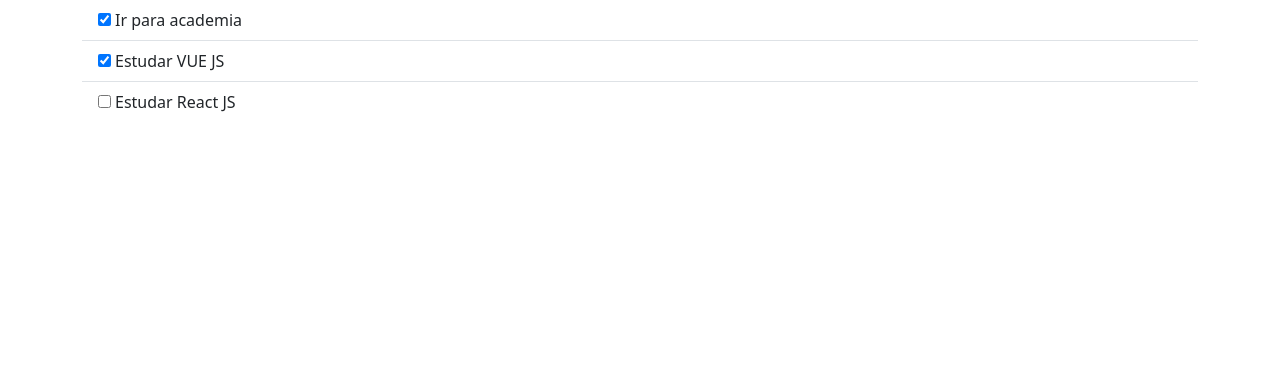
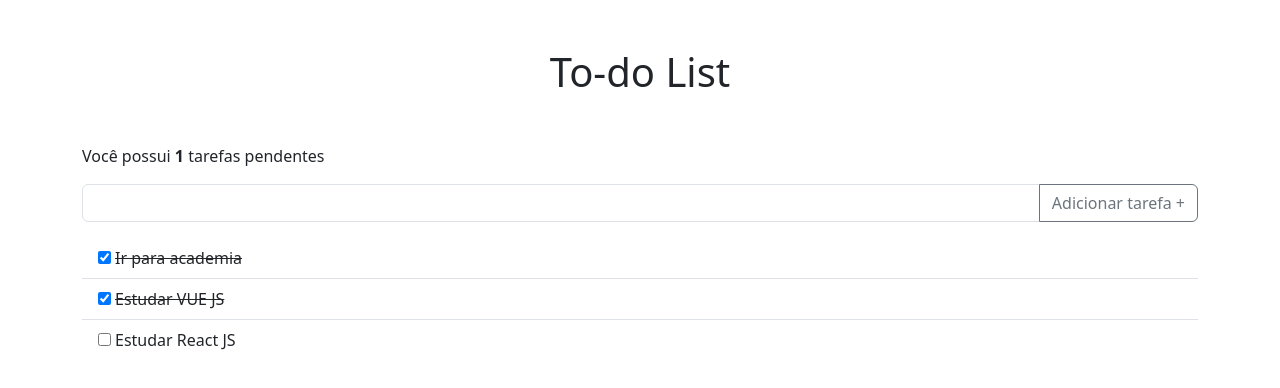
Before and after one commit to gabriel-hsb/vue-todo-list, a Vue app: page / in a window 1280 px wide. Shown: the top 388 px of the page. Built offline with nearby package versions, Linux system fonts and the light colour scheme.

Commit message:
feat mostra total tarefas pendentes e pode finalizar tarefa usando check

```diff
--- a/index.html
+++ b/index.html
@@ -1,10 +1,10 @@
 <!DOCTYPE html>
-<html lang="en">
+<html lang="pt-br">
   <head>
     <meta charset="UTF-8" />
     <link rel="icon" href="/favicon.ico" />
     <meta name="viewport" content="width=device-width, initial-scale=1.0" />
-    <title>Vite App</title>
+    <title>To-do List</title>
   </head>
   <body>
     <div id="app"></div>
--- a/src/App.vue
+++ b/src/App.vue
@@ -5,41 +5,61 @@
   tarefas: [
     {
       nome: "Ir para academia",
-      finalizada: TextTrackCueList
+      finalizada: true,
     },
     {
       nome: "Estudar VUE JS",
-      finalizada: true
+      finalizada: true,
     },
     {
       nome: "Estudar React JS",
-      finalizada: false
+      finalizada: false,
     },
-  ]
-})
+  ],
+});
 
-const statusTarefa = () => {
-  if (state.tarefa.finalizada) {
-    return
-  }
+const tarefasFinalizadas = () => {
+  return state.tarefas.filter(tarefa => tarefa.finalizada)
 }
+
+const tarefasNaoFinalizadas = () => {
+  return state.tarefas.filter(tarefa => !tarefa.finalizada)
+}
+
+const finalizaTarefa = (tarefa) => {
+  tarefa.finalizada = !tarefa.finalizada;
+};
 
 </script>
 
+<!-- não está atualizando o estado de 'finalizada' da tarefa ao clicar no checked! -->
 <template>
   <div class="container">
+    <header>
+      <h1 class="my-5 text-center">To-do List</h1>
+      <p v-if="tarefasNaoFinalizadas().length >= 1">Você possui <strong>{{ tarefasNaoFinalizadas().length }}</strong>
+        tarefas pendentes</p>
+      <p v-else><strong>Você finalizou todas as tarefas! 🥳</strong></p>
+    </header>
+    <form class="d-flex justify-content-between">
+      <div class="input-group mb-3">
+        <input type="text" id="novaTarefa" class="form-control">
+        <button @click.prevent="insereNovaTarefa" type="submit" class="btn btn-outline-secondary">Adicionar tarefa
+          +</button>
+      </div>
+    </form>
     <ul class="list-group list-group-flush">
       <li v-for="tarefa in state.tarefas" class="list-group-item">
-        <!-- vai aplicar a classe 'finalizada' quando tarefa.finalizada for true -->
-        <input type="checkbox" :name="tarefa.nome" :id="tarefa.nome" :checked="tarefa.finalizada">
-        <label :for="tarefa.nome" class="ms-1"> {{ tarefa.nome }}</label>
+        <input @change="finalizaTarefa(tarefa)" :name="tarefa.nome" :id="tarefa.nome"
+          :checked="tarefa.finalizada === true" type="checkbox" />
+        <label :for="tarefa.nome" :class="{ feita: tarefa.finalizada }" class="ms-1"> {{ tarefa.nome }}</label>
       </li>
     </ul>
   </div>
 </template>
 
 <style scoped>
-.finalizada {
+.feita {
   text-decoration: line-through;
 }
 </style>
```
